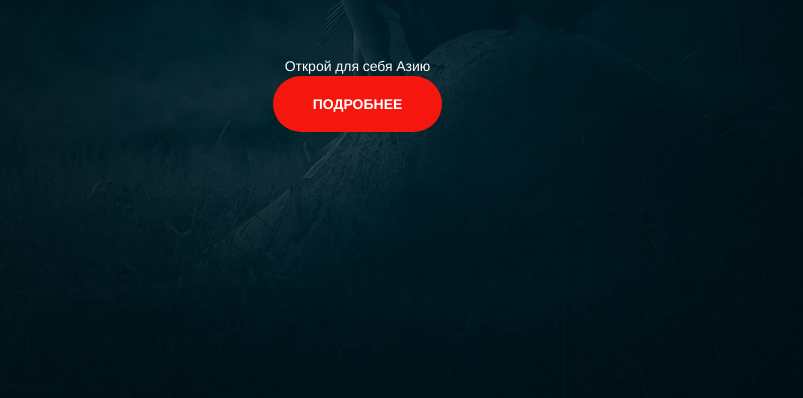
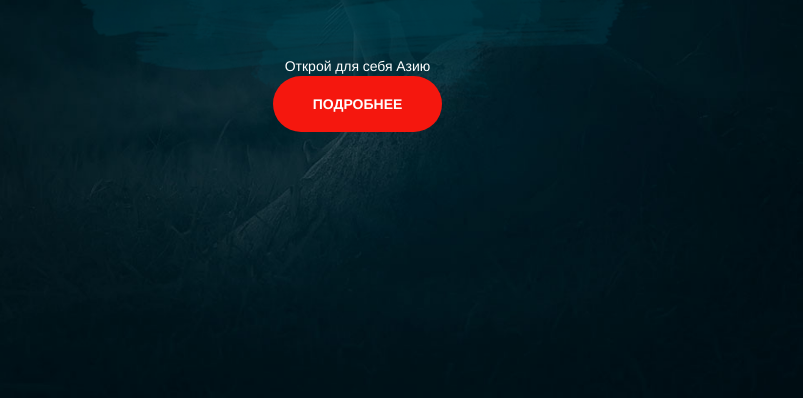
Before and after one commit to VITALYOSEEV/AirAsiaALL, a plain HTML site: page welcome.html in a window 1280 px wide. Shown: the part 402-800 px from the top of the page, without its empty margins (283-1086 px from the left). Drawn offline with nearby package versions, Linux system fonts and the light colour scheme.

Commit message:
Update main.css

```diff
--- a/main.css
+++ b/main.css
@@ -868,7 +868,9 @@ margin-right: 7%;
   height: 100%;
   align-items: center;
   justify-content: center;
-  background: url("./img/bg.png") center bottom / cover no-repeat;
+  background:
+  url(./img/shades.png) center  center no-repeat,
+  url("./img/bg.png") center bottom / cover no-repeat;
 }
 
 .central {
```
